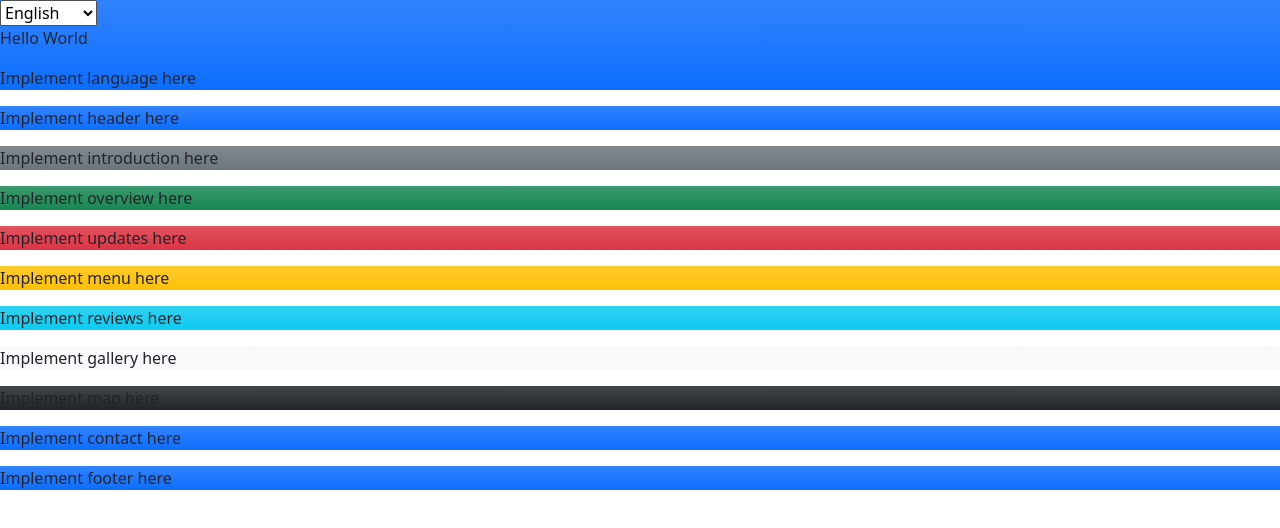
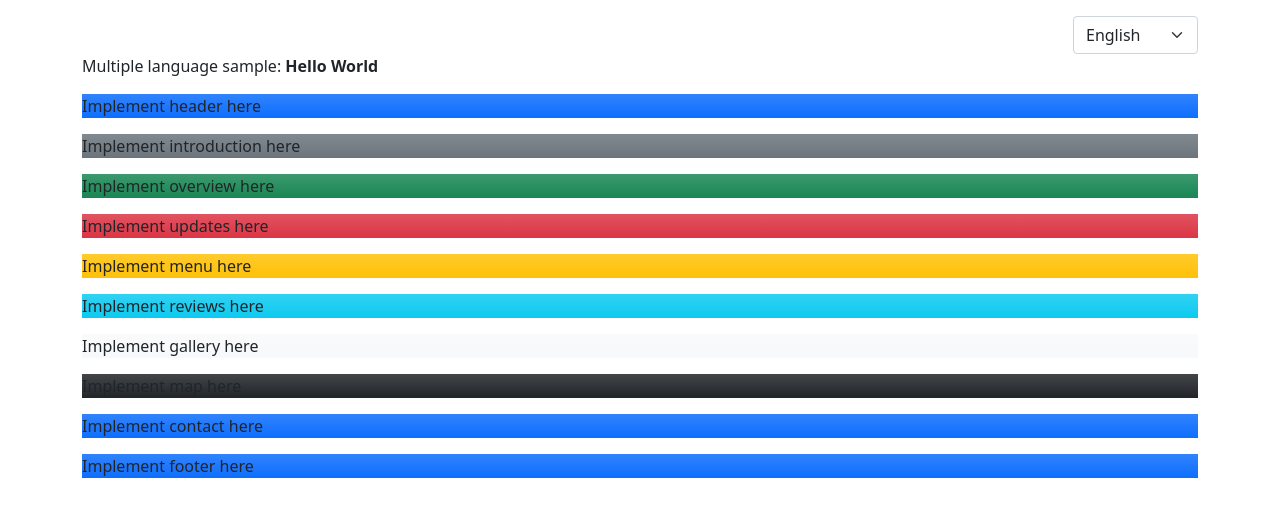
Before and after one commit to sheppy9/vietMalaEatery, a plain HTML site: page index.html in a window 1280 px wide. Drawn offline with nearby package versions, Linux system fonts and the light colour scheme.

Commit message:
added language support

```diff
--- a/assets/js/main.js
+++ b/assets/js/main.js
@@ -1,4 +1,5 @@
 // configurations
+const profile = 'dev';
 const metadata = [
     { name: 'shopName', content: 'Tê Tê' },
     { name: '<metaName>', content: '<metaContent>' },
@@ -20,7 +21,7 @@ const cards = [
     {
         activated: true,
         type: 'language',
-        classes: 'bg-primary bg-gradient',
+        classes: 'my-3',
         languages: languages
     },
     {
@@ -96,6 +97,8 @@ $(function () {
         data () {
             return {
                 locale: languages[0].code,
+                isDev: profile === 'dev',
+                isProd: profile === 'prod',
                 cards: cards
             };
         },
--- a/index.html
+++ b/index.html
@@ -23,17 +23,21 @@
         <main id="main">
 
             <!-- Cards -->
-            <div v-for="card in cards">
+            <div class="container" v-for="card in cards">
 
-                <!-- header -->
+                <!-- languages -->
                 <div v-if="card.type == 'language' && card.activated" :class="card.classes">
-                    <select v-model="locale" @change="changeLocale">
-                        <option v-for="lang in card.languages" :value="lang.code">{{ lang.name }}</option>
-                    </select>
-                    <p>{{$t("helloWorld")}}</p>
-                    <p v-html="'Implement ' + card.type + ' here'"></p>
+                    <ul class="nav nav-pills justify-content-end">
+                        <li class="nav-item dropdown">
+                            <select class="form-select" v-model="locale" @change="changeLocale">
+                                <option v-for="lang in card.languages" :value="lang.code">{{ lang.name }}</option>
+                            </select>
+                        </li>
+                    </ul>
+
+                    <p v-if="isDev">Multiple language sample: <span class="fw-bold" v-html="$t('helloWorld')"></span></p>
                 </div>
-                <!-- END header -->
+                <!-- END languages -->
 
                 <!-- header -->
                 <div v-if="card.type == 'header' && card.activated" :class="card.classes">
```
